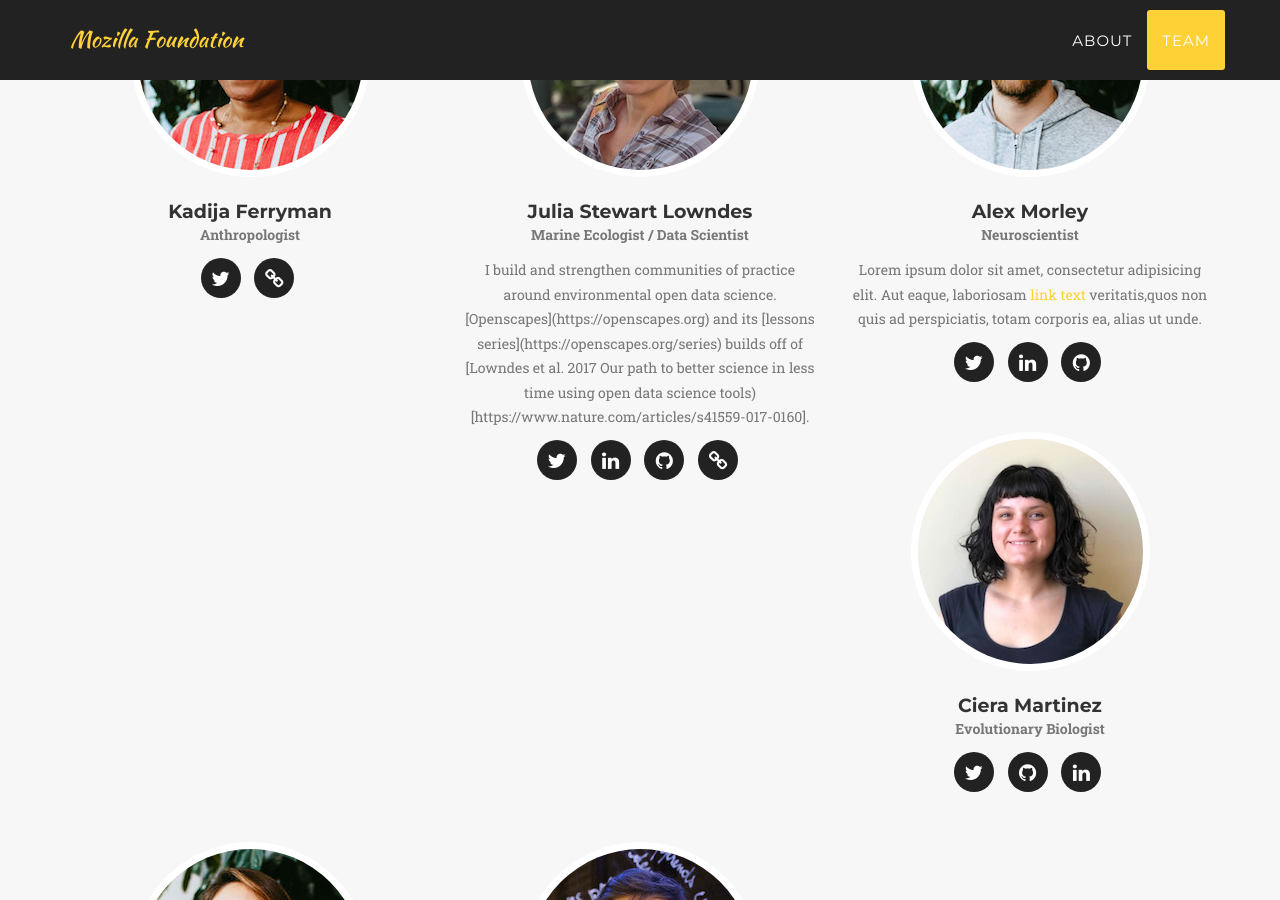
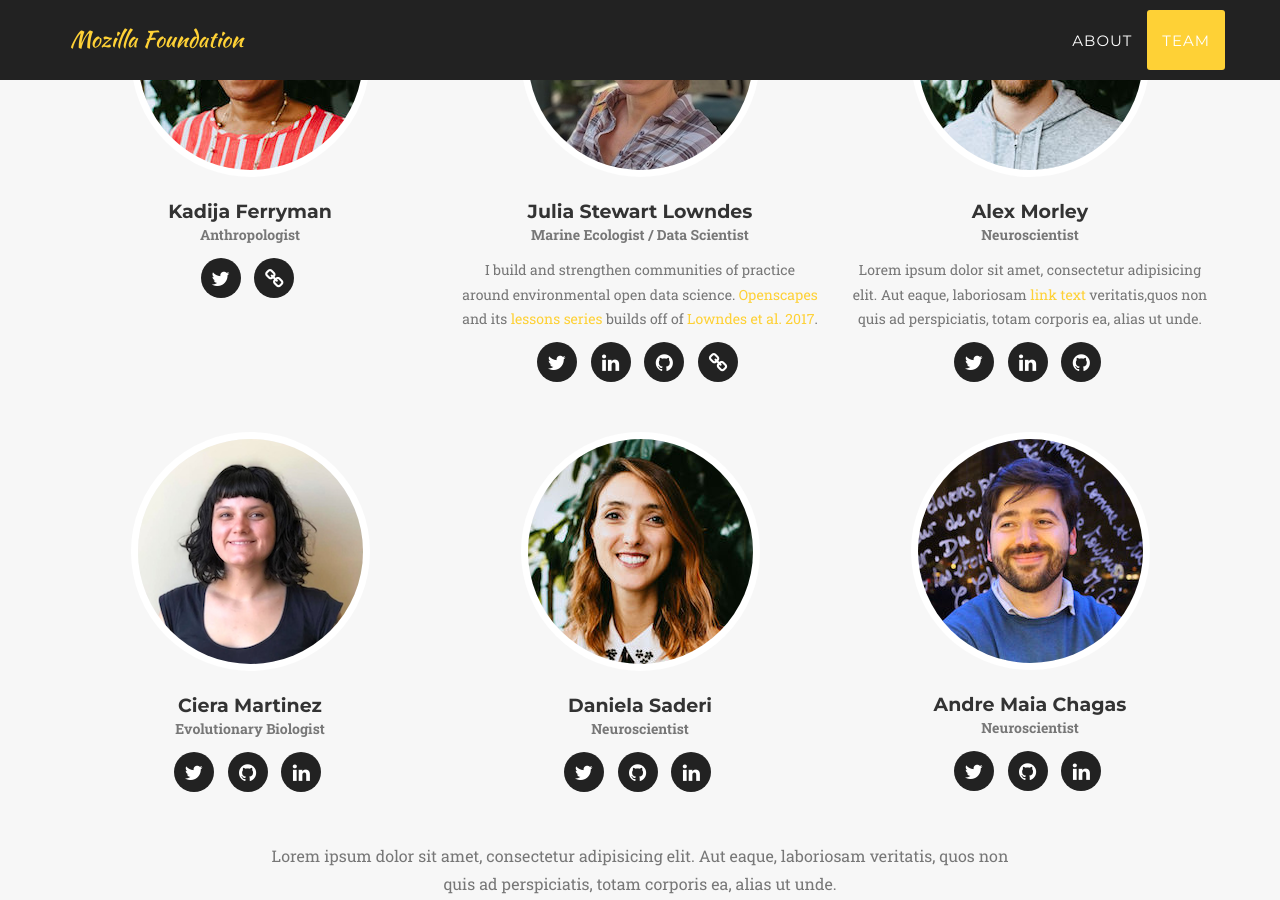
Before and after one commit to iamciera/mozillasci2019, a Jekyll site: the page built from index.html, in a window 1280 px wide and 900 px high, scrolled down 1598 px. Built offline with Jekyll 4.4.1, drawn with Linux system fonts in a browser that asks for light colours; some web fonts are replaced.

Commit message:
fix links

```diff
--- a/_config.yml
+++ b/_config.yml
@@ -4,7 +4,7 @@ baseurl:
 # Site settings
 title: Mozilla Foundation
 email: your-email@domain.com
-description: "Information and links fromt the  Mozilla Open Science Fellows NYC Summit 2019"
+description: "Information and links from the  Mozilla Open Science Fellows NYC Summit 2019"
 
 # Team names, titles and social links
 people:
@@ -20,7 +20,7 @@ people:
 - name: Julia Stewart Lowndes
   pic: Julia
   position: Marine Ecologist / Data Scientist
-  text: I build and strengthen communities of practice around environmental open data science. [Openscapes](https://openscapes.org) and its [lessons series](https://openscapes.org/series) builds off of [Lowndes et al. 2017 Our path to better science in less time using open data science tools)[https://www.nature.com/articles/s41559-017-0160].
+  text: I build and strengthen communities of practice around environmental open data science. <a href="https://openscapes.org">Openscapes</a> and its <a href="https://openscapes.org/series">lessons series</a> builds off of <a href="https://www.nature.com/articles/s41559-017-0160">Lowndes et al. 2017</a>.
 
   social:
     - title: twitter
```
